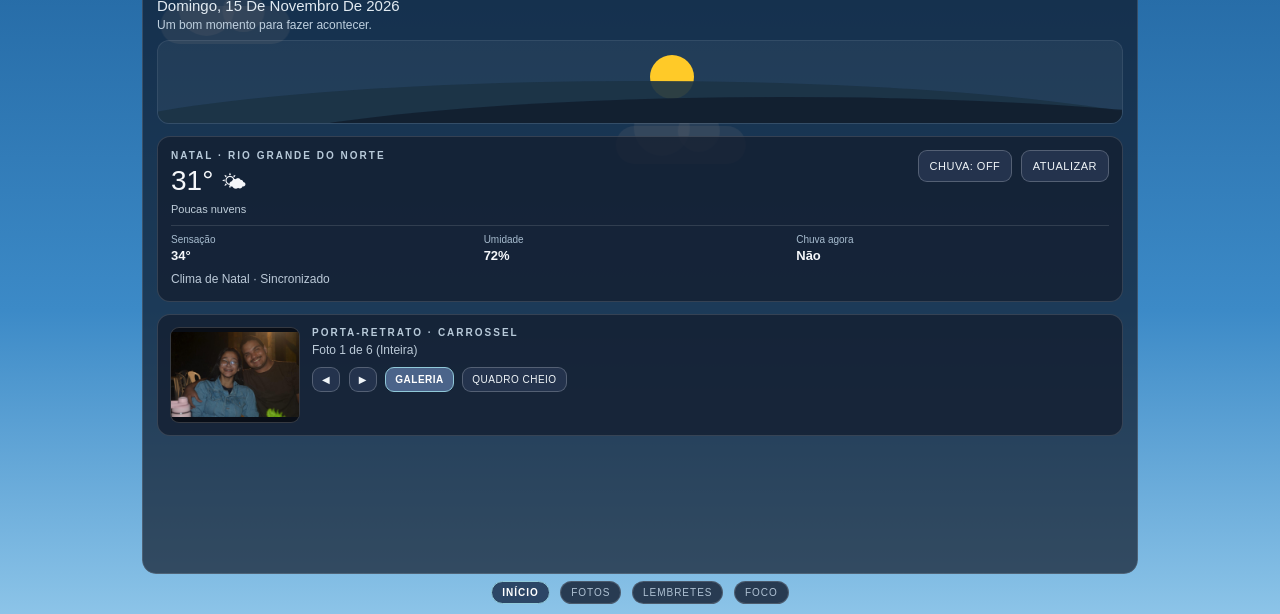
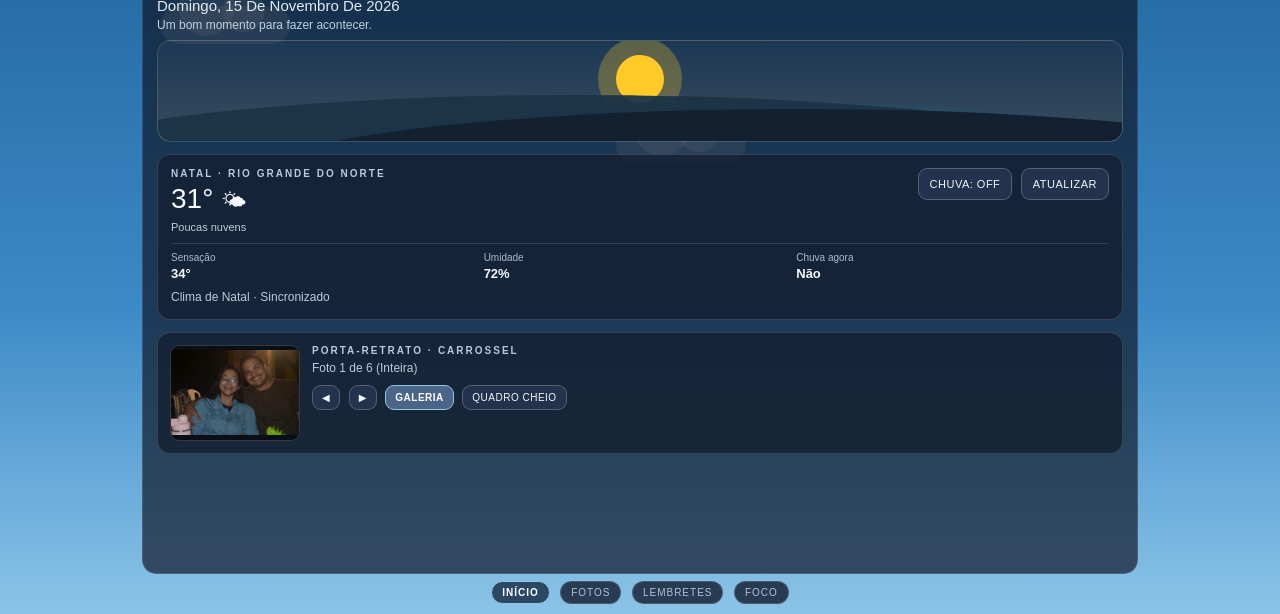
Before and after one commit to samuel123d/Desktime, a plain HTML site: page index.html in a window 1280 px wide. Shown: the part 186-800 px from the top of the page. Drawn offline with Linux system fonts and the light colour scheme.

Commit message:
update sun

```diff
--- a/index.html
+++ b/index.html
@@ -78,7 +78,6 @@ body.theme-night.is-raining .stars { opacity: 0.15; }
 .bg-cloud:before { width: 56px; height: 56px; top: -26px; left: 18px; }
 .bg-cloud:after { width: 42px; height: 42px; top: -16px; left: 62px; }
 
-/* Nuvens com tons adaptados à hora e à chuva */
 body.theme-evening .bg-cloud { background: rgba(255, 195, 185, 0.26); }
 body.theme-night .bg-cloud { background: rgba(160, 185, 220, 0.12); }
 body.is-raining .bg-cloud { background: rgba(190, 202, 214, 0.42); }
@@ -97,7 +96,6 @@ body.theme-night.is-raining .bg-cloud { background: rgba(110, 125, 145, 0.32); }
  100% { transform: translate3d(1220px, 0, 0); }
 }
 
-/* Gotas de chuva sob as nuvens (aparecem apenas quando chove) */
 .cloud-rain {
  display: none;
  position: absolute;
@@ -134,7 +132,6 @@ body.is-raining .cloud-rain { display: block; }
  100% { transform: translate3d(-14px, 110px, 0); opacity: 0.1; }
 }
 
-/* Camada geral de chuva leve na tela */
 .rain-screen {
  display: none;
  position: absolute;
@@ -196,7 +193,7 @@ header { height:42px; border-bottom:1px solid rgba(255,255,255,.18); -webkit-fle
 button { font-family:Arial,Helvetica,sans-serif; cursor:pointer; }
 
 /* =========================================================================
-   PÁGINA 1: INÍCIO & HORIZONTE COM SOL SUBINDO / LUA À NOITE
+   PÁGINA 1: INÍCIO & HORIZONTE COM SOL SUBINDO VERTICALMENTE / LUA À NOITE
    ========================================================================= */
 .greeting { margin-top:6px; color:#d2e0ec; font-size:13px; letter-spacing:2px; }
 .clock { margin-top:2px; color:#ffffff; font-size:64px; font-weight:normal; letter-spacing:-3px; white-space:nowrap; text-shadow:0 2px 10px rgba(0,0,0,0.28); }
@@ -206,25 +203,53 @@ button { font-family:Arial,Helvetica,sans-serif; cursor:pointer; }
 
 .sun-area {
  position:relative;
- height:84px;
+ height:102px;
  margin-top:8px;
  overflow:hidden;
- border-radius:12px;
- background: rgba(255,255,255,0.05);
- border: 1px solid rgba(255,255,255,0.08);
-}
-
-/* Astro (Sol que sobe e muda de cor / Lua à noite) */
+ border-radius:14px;
+ background: -webkit-linear-gradient(180deg, rgba(255,255,255,0.03) 0%, rgba(255,220,160,0.14) 100%);
+ background: linear-gradient(180deg, rgba(255,255,255,0.03) 0%, rgba(255,220,160,0.14) 100%);
+ border: 1px solid rgba(255,255,255,0.12);
+}
+body.theme-evening .sun-area {
+ background: -webkit-linear-gradient(180deg, rgba(255,120,140,0.08) 0%, rgba(255,140,90,0.28) 100%);
+ background: linear-gradient(180deg, rgba(255,120,140,0.08) 0%, rgba(255,140,90,0.28) 100%);
+}
+body.theme-night .sun-area {
+ background: -webkit-linear-gradient(180deg, rgba(10,18,34,0.35) 0%, rgba(30,50,85,0.25) 100%);
+ background: linear-gradient(180deg, rgba(10,18,34,0.35) 0%, rgba(30,50,85,0.25) 100%);
+}
+
+/* Brilho atmosférico suave atrás do Sol / Lua (sem box-shadow pesado) */
+.sun-halo {
+ position:absolute;
+ width:84px;
+ height:84px;
+ margin-left:-42px;
+ border-radius:50%;
+ left:50%;
+ top:-4px;
+ background: rgba(255, 224, 130, 0.24);
+ z-index: 1;
+ -webkit-transition: top 1.4s ease, background 1.4s ease, opacity 0.8s ease;
+ transition: top 1.4s ease, background 1.4s ease, opacity 0.8s ease;
+}
+body.theme-night .sun-halo { background: rgba(200, 218, 255, 0.16); }
+body.is-raining:not(.theme-night) .sun-halo { opacity: 0.15; }
+
+/* Astro centralizado (sobe e desce reto na vertical) */
 .celestial-body {
  position:absolute;
- width:44px;
- height:44px;
+ width:48px;
+ height:48px;
+ margin-left:-24px;
  border-radius:50%;
  left:50%;
- top:12px;
+ top:14px;
  background:#ffd54f;
- -webkit-transition: left 1.4s ease, top 1.4s ease, background 1.4s ease, opacity 0.8s ease;
- transition: left 1.4s ease, top 1.4s ease, background 1.4s ease, opacity 0.8s ease;
+ z-index: 2;
+ -webkit-transition: top 1.4s ease, background 1.4s ease, opacity 0.8s ease;
+ transition: top 1.4s ease, background 1.4s ease, opacity 0.8s ease;
 }
 
 /* Detalhes da Lua (visíveis apenas à noite) */
@@ -232,38 +257,55 @@ button { font-family:Arial,Helvetica,sans-serif; cursor:pointer; }
  display:none;
  position:absolute;
  border-radius:50%;
- background:rgba(130, 145, 175, 0.35);
+ background:rgba(130, 145, 175, 0.34);
 }
 body.theme-night .moon-crater { display:block; }
-.moon-crater.c1 { width:10px; height:10px; top:10px; left:11px; }
-.moon-crater.c2 { width:7px; height:7px; top:24px; left:24px; }
-.moon-crater.c3 { width:5px; height:5px; top:12px; left:27px; }
+.moon-crater.c1 { width:11px; height:11px; top:11px; left:12px; }
+.moon-crater.c2 { width:7px; height:7px; top:26px; left:26px; }
+.moon-crater.c3 { width:5px; height:5px; top:13px; left:29px; }
 
 /* Quando chove, o sol fica encoberto pelas nuvens */
 body.is-raining:not(.theme-night) .celestial-body { opacity: 0.25; }
 
-/* Colinas do horizonte com cores que acompanham o período */
+/* Três camadas de colinas suaves (ficam na frente do Sol quando ele nasce/se põe) */
+.land-back {
+ position:absolute;
+ bottom:-102px;
+ left:15%;
+ width:95%;
+ height:142px;
+ background:rgba(42, 74, 98, 0.72);
+ border-radius:50%;
+ z-index: 3;
+ -webkit-transition: background 1.4s ease;
+ transition: background 1.4s ease;
+}
 .land {
  position:absolute;
- bottom:-94px;
- left:-10%;
- width:120%;
- height:136px;
- background:rgba(28, 52, 70, 0.92);
+ bottom:-96px;
+ left:-14%;
+ width:115%;
+ height:142px;
+ background:rgba(28, 52, 70, 0.94);
  border-radius:50%;
+ z-index: 4;
  -webkit-transition: background 1.4s ease;
  transition: background 1.4s ease;
 }
 .land.two {
  left:auto;
- right:-25%;
+ right:-24%;
  bottom:-110px;
- background:rgba(18, 32, 48, 0.95);
-}
-body.theme-evening .land { background:rgba(58, 28, 52, 0.92); }
-body.theme-evening .land.two { background:rgba(36, 17, 36, 0.96); }
+ background:rgba(18, 32, 48, 0.98);
+ z-index: 5;
+}
+body.theme-evening .land-back { background:rgba(92, 42, 72, 0.72); }
+body.theme-evening .land { background:rgba(58, 28, 52, 0.94); }
+body.theme-evening .land.two { background:rgba(36, 17, 36, 0.98); }
+
+body.theme-night .land-back { background:rgba(24, 38, 60, 0.75); }
 body.theme-night .land { background:rgba(15, 25, 40, 0.95); }
-body.theme-night .land.two { background:rgba(9, 15, 26, 0.98); }
+body.theme-night .land.two { background:rgba(9, 15, 26, 0.99); }
 
 .weather-row { overflow:hidden; }
 .weather-info { float:left; }
@@ -441,13 +483,15 @@ hr { border:0; border-top:1px solid rgba(255,255,255,.12); margin:12px 0; }
  <div class="date" id="date">Carregando...</div>
  <div class="message" id="message">Um ótimo momento para desacelerar.</div>
 
- <!-- Horizonte animado: Sol subindo e mudando de cor / Lua e estrelas à noite -->
+ <!-- Horizonte animado: Sol subindo reto na vertical e mudando de cor / Lua à noite -->
  <div class="sun-area">
+  <div class="sun-halo" id="sunHalo"></div>
   <div class="celestial-body" id="sunElement">
    <span class="moon-crater c1"></span>
    <span class="moon-crater c2"></span>
    <span class="moon-crater c3"></span>
   </div>
+  <div class="land-back"></div>
   <div class="land"></div>
   <div class="land two"></div>
  </div>
@@ -1320,7 +1364,7 @@ hr { border:0; border-top:1px solid rgba(255,255,255,.12); margin:12px 0; }
  selectPhoto(frameState.index, false);
 
  /* =========================================================================
-    RELÓGIO, CICLO DO SOL (SUBINDO + CORES) / LUA + ESTRELAS + CHUVA
+    RELÓGIO, CICLO DO SOL SUBINDO RETO NA VERTICAL / LUA + ESTRELAS + CHUVA
     ========================================================================= */
  var weekdays = ["domingo","segunda-feira","terça-feira","quarta-feira","quinta-feira","sexta-feira","sábado"];
  var months = ["janeiro","fevereiro","março","abril","maio","junho","julho","agosto","setembro","outubro","novembro","dezembro"];
@@ -1346,38 +1390,38 @@ hr { border:0; border-top:1px solid rgba(255,255,255,.12); margin:12px 0; }
   $("zenClock").innerHTML = currentHHMM;
   $("zenDate").innerHTML = weekdays[now.getDay()] + ", " + now.getDate() + " de " + months[now.getMonth()];
 
-  var greeting, message, period, themeClass, sunColor, sunLeftPct, sunTopPx;
+  var greeting, message, period, themeClass, sunColor, haloColor, sunTopPx;
 
   if (decHour >= 5 && decHour < 11) {
-   // MANHÃ: Sol subindo da esquerda (16%) para o centro-esquerda (44%) e de baixo (42px) para o alto (10px)
+   // MANHÃ: Sol nascendo atrás das montanhas (66px) e subindo reto até o topo (10px)
    var pMorning = (decHour - 5) / 6;
    period = "morning";
    greeting = "BOM DIA";
    message = "Que seu dia comece com boas ideias.";
    themeClass = "theme-morning";
-   sunColor = "#ffd966"; // Amarelo dourado
-   sunLeftPct = Math.round(16 + (pMorning * 28));
-   sunTopPx = Math.round(42 - (pMorning * 32));
+   sunColor = decHour < 7.5 ? "#ffca28" : "#ffe066"; // Amarelo ouro -> amarelo solar
+   haloColor = "rgba(255, 224, 102, 0.28)";
+   sunTopPx = Math.round(66 - (pMorning * 56));
   } else if (decHour >= 11 && decHour < 17) {
-   // TARDE: Sol no alto mudando de amarelo para amarelo-laranja
+   // TARDE: Sol no alto mudando de amarelo para amarelo-laranja intenso
    var pDay = (decHour - 11) / 6;
    period = "day";
    greeting = "BOA TARDE";
    message = "Um bom momento para fazer acontecer.";
    themeClass = "theme-day";
    sunColor = decHour < 14 ? "#ffca28" : "#ff9800"; // Amarelo -> Amarelo Laranja
-   sunLeftPct = Math.round(44 + (pDay * 26));
+   haloColor = decHour < 14 ? "rgba(255, 202, 40, 0.28)" : "rgba(255, 152, 0, 0.30)";
    sunTopPx = Math.round(10 + (pDay * 14));
   } else if (decHour >= 17 && decHour < 19) {
-   // PÔR DO SOL: Céu rosa/avermelhado e sol descendo no horizonte em tom laranja-avermelhado
+   // PÔR DO SOL: Céu rosa/avermelhado e sol descendo reto por trás das montanhas
    var pEvening = (decHour - 17) / 2;
    period = "evening";
    greeting = "FIM DE TARDE";
    message = "A luz muda, o ritmo também.";
    themeClass = "theme-evening";
    sunColor = "#ff5722"; // Laranja avermelhado do pôr do sol
-   sunLeftPct = Math.round(70 + (pEvening * 14));
-   sunTopPx = Math.round(24 + (pEvening * 24));
+   haloColor = "rgba(255, 110, 90, 0.32)";
+   sunTopPx = Math.round(24 + (pEvening * 44));
   } else {
    // NOITE: Lua brilhante no alto e estrelas no céu
    period = "night";
@@ -1385,16 +1429,18 @@ hr { border:0; border-top:1px solid rgba(255,255,255,.12); margin:12px 0; }
    message = "Um ótimo momento para desacelerar.";
    themeClass = "theme-night";
    sunColor = "#eef2ff"; // Lua prateada
-   sunLeftPct = 72;
-   sunTopPx = 12;
+   haloColor = "rgba(200, 218, 255, 0.18)";
+   sunTopPx = 14;
   }
 
   applySkyAndBodyClass(themeClass);
 
   var sunEl = $("sunElement");
+  var haloEl = $("sunHalo");
   sunEl.style.background = sunColor;
-  sunEl.style.left = sunLeftPct + "%";
   sunEl.style.top = sunTopPx + "px";
+  haloEl.style.background = haloColor;
+  haloEl.style.top = (sunTopPx - 18) + "px";
 
   if (lastPeriod && lastPeriod !== period) {
    playAudio("beep");
```
